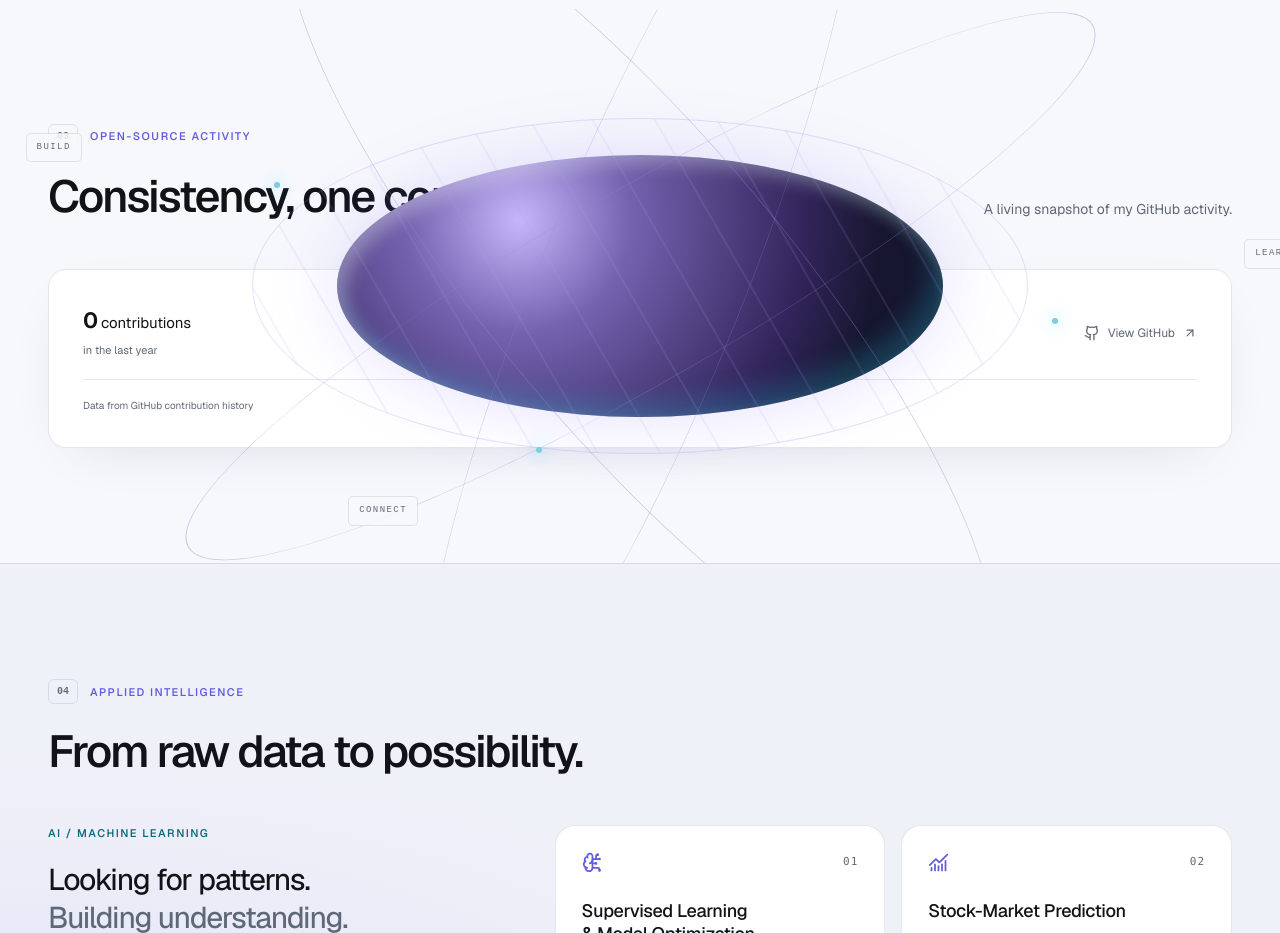
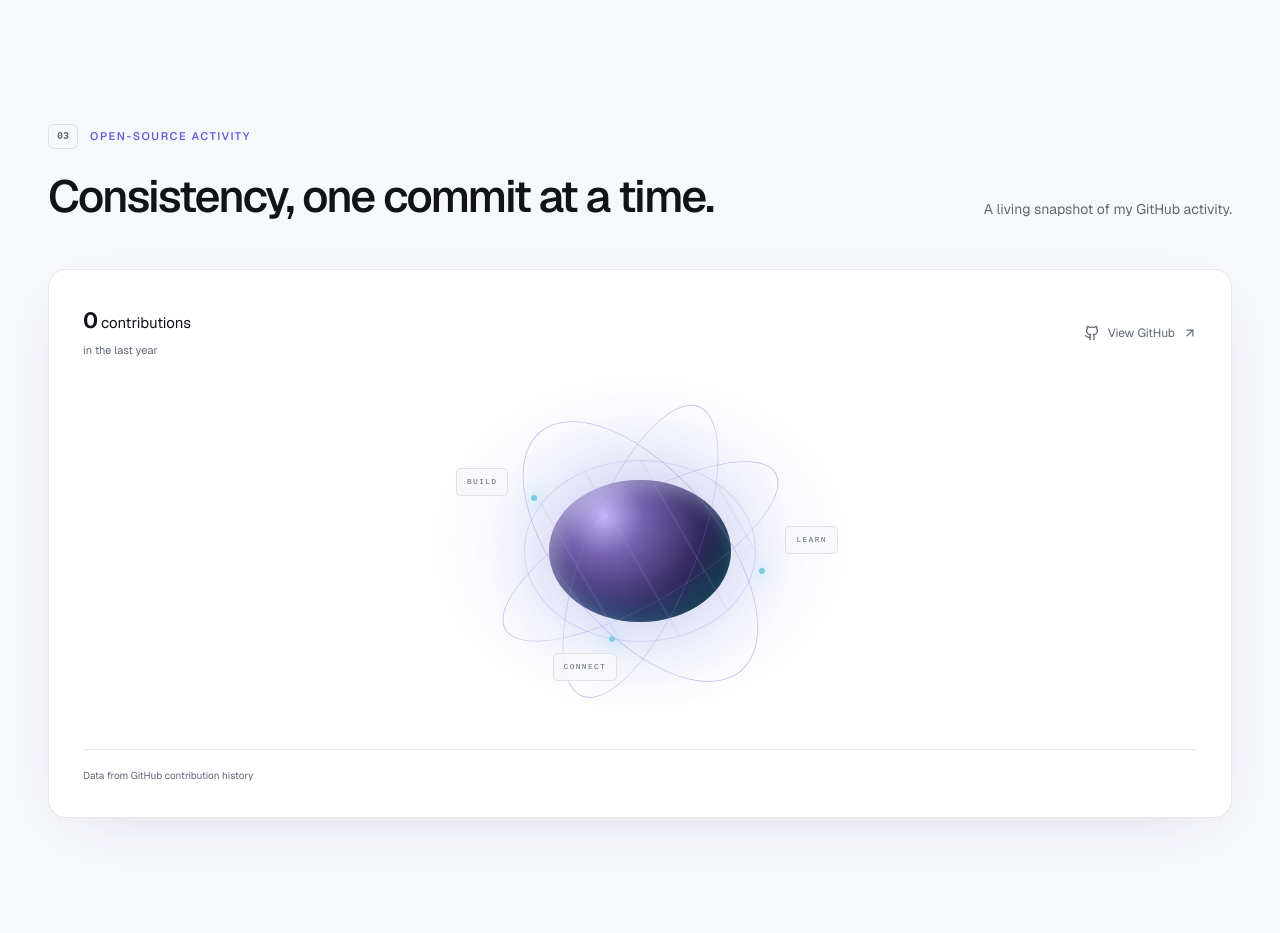
Before and after one commit to ahmad-ibrahim-aheer/Ahmad-Ibrahim-Portfolio, a React (Vite) app: page / in a window 1280 px wide. Shown: the part 3720-4653 px from the top of the page. Built offline with nearby package versions, Linux system fonts and the light colour scheme.

Commit message:
style: replace contribution canvas styles with 3D scene layout

```diff
--- a/src/sections/GitHubActivity.css
+++ b/src/sections/GitHubActivity.css
@@ -40,70 +40,29 @@
 .contribution-profile-link:hover {
   color: var(--accent);
 }
-.contribution-visual {
-  margin-top: 24px;
+.contribution-scene {
+  position: relative;
+  isolation: isolate;
+  width: min(100%, 460px);
+  height: clamp(250px, 38vw, 360px);
+  margin: 10px auto 0;
+  overflow: hidden;
+  border-radius: 14px;
+  background: radial-gradient(ellipse at 50% 48%, color-mix(in srgb, var(--accent) 12%, transparent), transparent 65%);
 }
-.contribution-canvas-wrap {
-  width: 100%;
-  height: 154px;
-  position: relative;
-  touch-action: pan-y;
+.contribution-scene .hero-visual {
+  inset: 0;
 }
-.contribution-canvas-wrap canvas {
-  width: 100%;
-  height: 100%;
-  display: block;
-  cursor: crosshair;
+.contribution-scene .orb-coordinate {
+  font-size: 8px;
 }
-.contribution-tooltip {
+.contribution-scene-glow {
   position: absolute;
-  z-index: 2;
-  display: grid;
-  gap: 3px;
-  min-width: 148px;
-  padding: 9px 11px;
-  border: 1px solid var(--border);
-  border-radius: 8px;
-  background: var(--card);
-  box-shadow: var(--shadow);
-  color: var(--text);
+  inset: 12%;
+  border-radius: 50%;
+  background: radial-gradient(circle, color-mix(in srgb, var(--cyan) 9%, transparent), transparent 70%);
+  filter: blur(18px);
   pointer-events: none;
-  font-size: 11px;
-}
-.contribution-tooltip span {
-  color: var(--muted);
-  font-size: 10px;
-}
-.contribution-legend {
-  display: flex;
-  align-items: center;
-  justify-content: flex-end;
-  gap: 6px;
-  margin-top: 13px;
-  color: var(--muted);
-  font-size: 10px;
-}
-.contribution-legend-cell {
-  width: 10px;
-  height: 10px;
-  border-radius: 2px;
-}
-.contribution-replay {
-  display: inline-flex;
-  align-items: center;
-  gap: 6px;
-  margin-left: 14px;
-  padding: 6px 9px;
-  border: 1px solid var(--border);
-  border-radius: 7px;
-  background: transparent;
-  color: var(--muted);
-  font-size: 10px;
-  transition: color 180ms ease, background 180ms ease;
-}
-.contribution-replay:hover {
-  color: var(--text);
-  background: var(--card-soft);
 }
 .contribution-card-footer {
   padding-top: 18px;
@@ -111,19 +70,12 @@
   border-top: 1px solid var(--border);
   font-size: 10px;
 }
-.contribution-empty {
-  min-height: 154px;
-  display: grid;
-  place-items: center;
-  color: var(--muted);
-  font-size: 12px;
-}
 @media (max-width: 640px) {
   .contribution-card {
     padding: 18px 14px;
   }
-  .contribution-canvas-wrap {
-    height: 112px;
+  .contribution-scene {
+    height: 260px;
   }
   .contribution-card-top {
     align-items: flex-start;
@@ -136,16 +88,6 @@
     width: 17px;
     height: 17px;
   }
-  .contribution-legend {
-    gap: 4px;
-  }
-  .contribution-legend-cell {
-    width: 9px;
-    height: 9px;
-  }
-  .contribution-replay {
-    margin-left: 5px;
-  }
   .contribution-card-footer {
     align-items: flex-start;
     flex-direction: column;
@@ -153,8 +95,7 @@
   }
 }
 @media (prefers-reduced-motion: reduce) {
-  .contribution-profile-link,
-  .contribution-replay {
+  .contribution-profile-link {
     transition: none;
   }
 }
```
